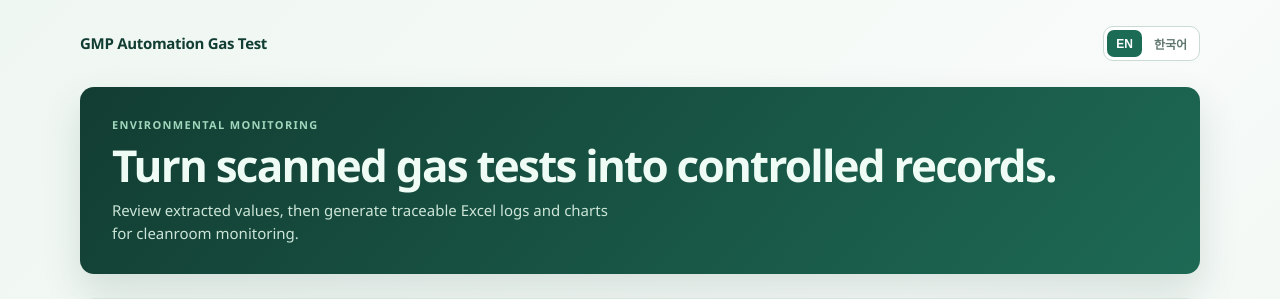
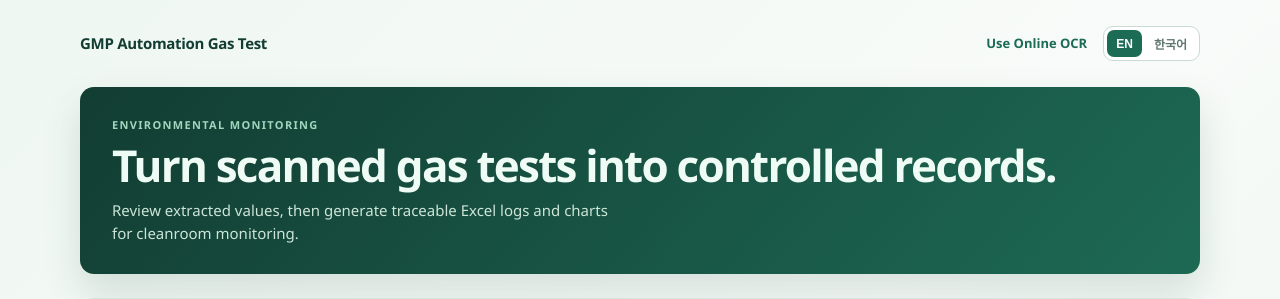
Before and after one commit to irfanqs/gmp-gas-test-automation, a Flask app: page /offline in a window 1280 px wide. Shown: the top 299 px of the page. Run offline with Flask 3, Linux system fonts and the light colour scheme.

Commit message:
fix: show upload removal controls and OCR navigation

```diff
--- a/static/app.js
+++ b/static/app.js
@@ -16,7 +16,7 @@ const translate = (key, params = {}) => Object.entries(params).reduce((text, [na
 
 function escapeHtml(value) { return String(value ?? '').replace(/[&<>'"]/g, char => ({ '&':'&amp;', '<':'&lt;', '>':'&gt;', "'":'&#39;', '"':'&quot;' }[char])); }
 function setLanguage(nextLanguage) { language = nextLanguage; localStorage.setItem('gmp-language', language); document.documentElement.lang = language; const steps = { testTitle:1, uploadTitle:2, reviewTitle:3 }; const offset = document.body.dataset.ocrMode === 'offline' ? 1 : 0; document.querySelectorAll('[data-i18n]').forEach(node => { const key = node.dataset.i18n; const title = translate(key).replace(/^\d+\.\s*/, ''); node.textContent = key in steps ? `${steps[key] + offset}. ${title}` : title; }); document.querySelectorAll('[data-language]').forEach(button => button.classList.toggle('active', button.dataset.language === language)); updateFiles(); }
-function updateFiles() { const files = [...fileInput.files]; document.querySelector('#file-meta').textContent = files.length ? files.map(file => file.name).join(' · ') : translate('noFiles'); }
+function updateFiles() { const files = [...fileInput.files]; const list = document.querySelector('#file-list'); list.innerHTML = files.map((file, index) => `<div class="file-item"><span>${escapeHtml(file.name)}</span><button class="remove-file" type="button" data-file-index="${index}">${translate('removeFile')}</button></div>`).join(''); document.querySelector('#file-meta').textContent = files.length ? translate('fileCount', { count:files.length }) : translate('noFiles'); list.querySelectorAll('[data-file-index]').forEach(button => button.addEventListener('click', () => { const nextFiles = files.filter((_, index) => index !== Number(button.dataset.fileIndex)); const transfer = new DataTransfer(); nextFiles.forEach(file => transfer.items.add(file)); fileInput.files = transfer.files; updateFiles(); })); }
 function renderTable() { if (!records.length) return; const columns = Object.keys(records[0]); tableBox.innerHTML = `<table><thead><tr>${columns.map(column => `<th>${escapeHtml(column)}</th>`).join('')}</tr></thead><tbody>${records.map((row, index) => `<tr>${columns.map(column => `<td><input data-row="${index}" data-column="${escapeHtml(column)}" value="${escapeHtml(row[column])}"></td>`).join('')}</tr>`).join('')}</tbody></table>`; tableBox.querySelectorAll('input').forEach(input => input.addEventListener('input', event => { records[Number(event.target.dataset.row)][event.target.dataset.column] = event.target.value; })); }
 
 document.querySelectorAll('[data-language]').forEach(button => button.addEventListener('click', () => setLanguage(button.dataset.language)));
--- a/templates/index.html
+++ b/templates/index.html
@@ -31,7 +31,7 @@
     <header class="topbar">
       <div class="brand">GMP Automation Gas Test</div>
       <div style="display:flex; align-items:center; gap:16px;">
-        {% if ocr_mode == 'online' %}<a class="mode-link" href="{{ url_for('offline') }}" data-i18n="switchOffline">→ Use Offline OCR</a>{% endif %}
+        {% if ocr_mode == 'online' %}<a class="mode-link" href="{{ url_for('offline') }}" data-i18n="switchOffline">→ Use Offline OCR</a>{% else %}<a class="mode-link" href="{{ url_for('online') }}" data-i18n="switchOnline">Use Online OCR</a>{% endif %}
         <div class="language" aria-label="Language selector"><button class="active" type="button" data-language="en">EN</button><button type="button" data-language="ko">한국어</button></div>
       </div>
     </header>
@@ -84,6 +84,6 @@
       </div>
     </div>
   </main>
-  <script src="{{ url_for('static', filename='app.js', v='6c95ea2') }}"></script>
+  <script src="{{ url_for('static', filename='app.js', v='remove-files-2') }}"></script>
 </body>
 </html>
```
